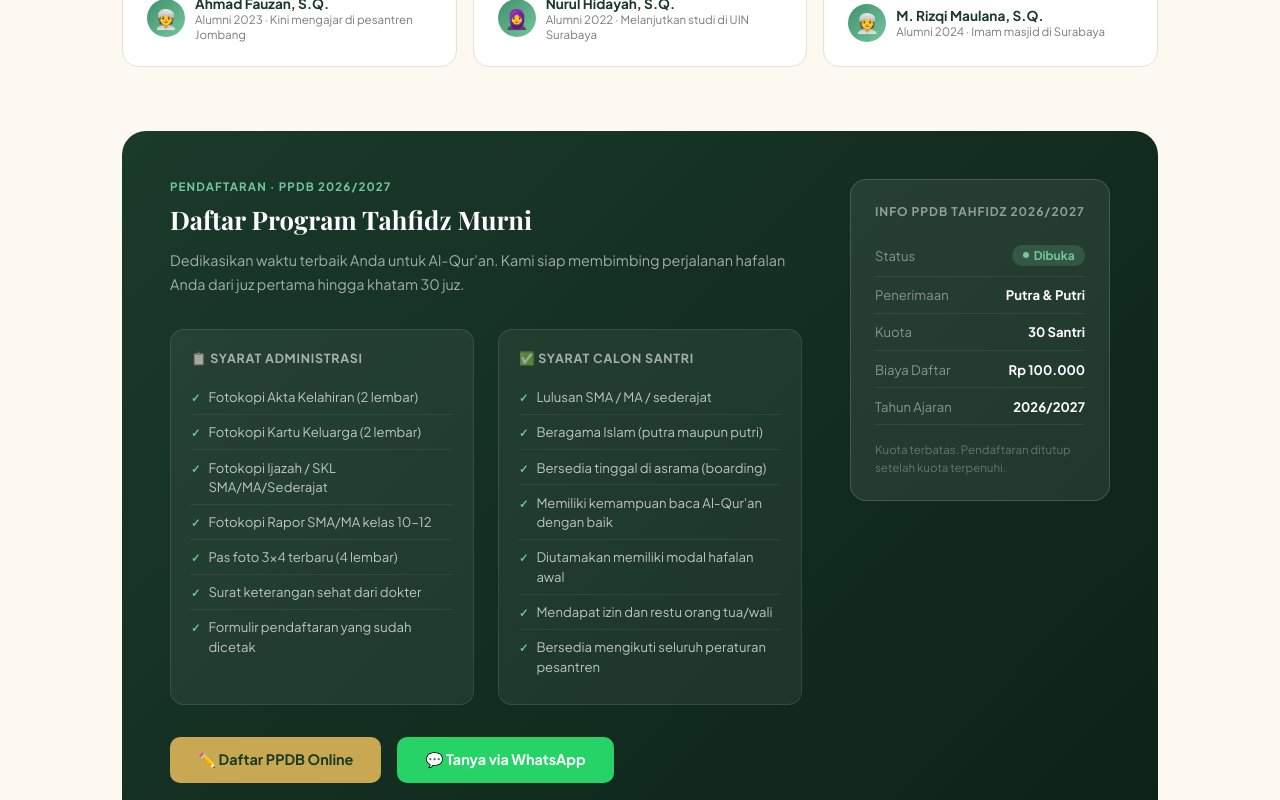
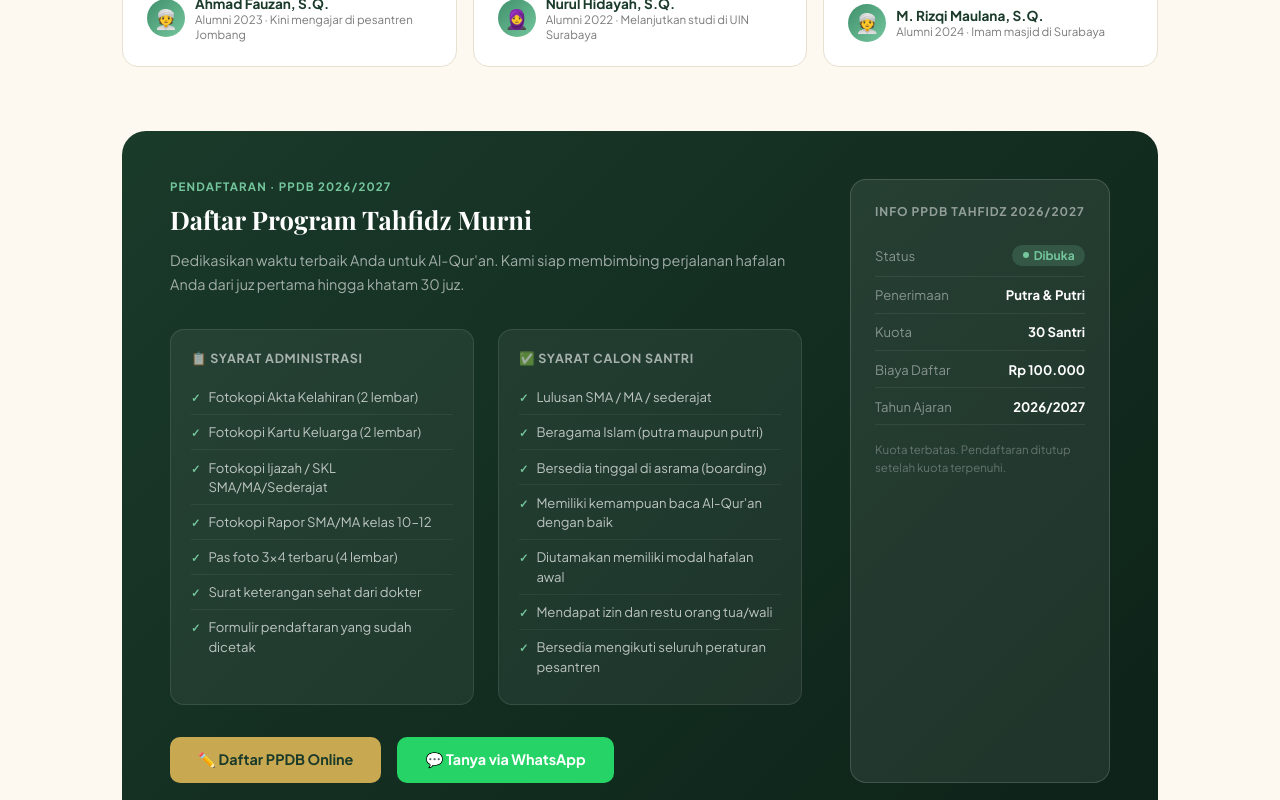
Before and after one commit to arifmursyid15-create/nurmuhammad-frontend, a React (Vite) app: page /unit/tahfidz-murni in a window 1280 px wide. Shown: the part 4000-4800 px from the top of the page. Built offline with nearby package versions, Linux system fonts and the light colour scheme; no server answers; a web font is replaced by a local one.

Commit message:
perbaikan css unit fix

```diff
--- a/src/styles/unit.css
+++ b/src/styles/unit.css
@@ -238,9 +238,11 @@
   background: linear-gradient(135deg, var(--green-dark), #0d2218);
   border-radius: 24px; overflow: hidden; position: relative;
 }
+
+/* FIX: align-items stretch agar kedua kolom sama tinggi */
 .unit-ppdb-inner {
   display: grid; grid-template-columns: 1fr 260px; gap: 3rem;
-  padding: 3rem; position: relative; z-index: 1; align-items: start;
+  padding: 3rem; position: relative; z-index: 1; align-items: stretch;
 }
 
 .ppdb-eyebrow { font-size: 0.72rem; color: var(--green-light); font-weight: 700; text-transform: uppercase; letter-spacing: 0.1em; margin-bottom: 0.5rem; }
@@ -273,12 +275,16 @@
   text-decoration: none; transition: all 0.2s; display: inline-flex; align-items: center; gap: 8px;
 }
 .btn-ppdb-wa:hover { background: #1ebe5b; }
+
+/* FIX: pakai height: 100% agar card kanan mengisi penuh tinggi kolom kiri */
 .ppdb-info-card {
   background: rgba(255,255,255,0.08);
   border: 1px solid rgba(255,255,255,0.15);
   border-radius: 16px;
   padding: 1.5rem;
-  align-self: start;
+  height: 100%;
+  box-sizing: border-box;
+  align-self: stretch;
 }
 .ppdb-info-card h4 { font-size: 0.75rem; color: rgba(255,255,255,0.5); text-transform: uppercase; letter-spacing: 0.08em; margin-bottom: 1rem; font-weight: 700; }
 .ppdb-info-row { display: flex; justify-content: space-between; align-items: center; padding: 0.6rem 0; border-bottom: 1px solid rgba(255,255,255,0.07); font-size: 0.82rem; }
@@ -302,6 +308,8 @@
   .unit-ppdb-inner { grid-template-columns: 1fr; padding: 2rem; }
   .unit-galeri-grid { grid-template-columns: 1fr 1fr; grid-template-rows: auto; }
   .galeri-item:first-child { grid-row: span 1; }
+  /* Pada mobile, card info kembali ke tinggi natural */
+  .ppdb-info-card { height: auto; }
 }
 @media (max-width: 640px) {
   .kurikulum-grid { grid-template-columns: 1fr; }
```
